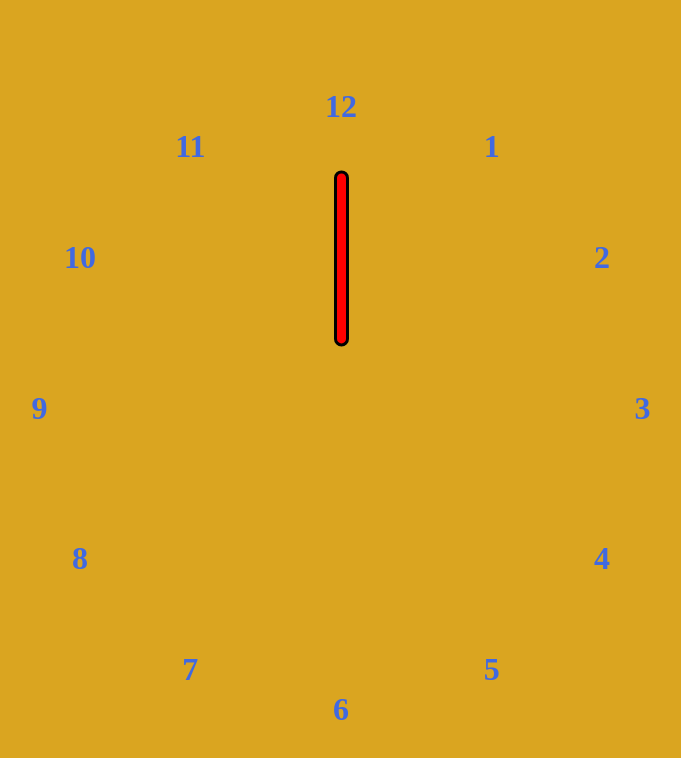
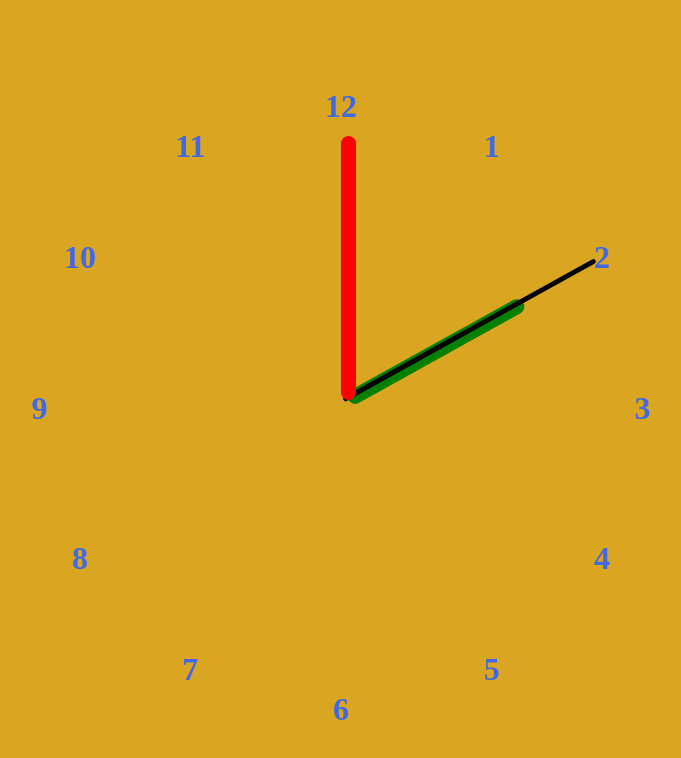
Before and after one commit to PhillipLam89/analog-clock, a plain HTML site: page index.html in a window 1280 px wide. Shown: the whole page, without its empty margins (299-980 px from the left). Drawn offline with Linux system fonts and the light colour scheme.

Commit message:
set up hr, min , seconds hands and refactored some JS

```diff
--- a/index.html
+++ b/index.html
@@ -23,9 +23,11 @@
         <span>10</span>
         <span>11</span>
         <span>12</span>
-        <section></section>
+
       </div>
-
+      <section class="hour-hand"></section>
+      <section class="minute-hand"></section>
+      <section class="seconds-hand"></section>
   </main>
 
 
--- a/main.js
+++ b/main.js
@@ -1,15 +1,6 @@
 
+const clockNumbers = document.querySelectorAll('span')
 
-
-document.querySelector('span:nth-child(1)').textContent = ''
-document.querySelector('span:nth-child(2)').textContent = ''
-document.querySelector('span:nth-child(3)').textContent = ''
-document.querySelector('span:nth-child(4)').textContent = ''
-document.querySelector('span:nth-child(5)').textContent = ''
-document.querySelector('span:nth-child(6)').textContent = ''
-document.querySelector('span:nth-child(7)').textContent = ''
-document.querySelector('span:nth-child(8)').textContent = ''
-document.querySelector('span:nth-child(9)').textContent = ''
-document.querySelector('span:nth-child(10)').textContent = ''
-document.querySelector('span:nth-child(11)').textContent = ''
-document.querySelector('span:nth-child(12)').textContent = ''
+for (let val of clockNumbers) {
+  val.textContent = ''
+}
--- a/styles.css
+++ b/styles.css
@@ -33,15 +33,41 @@ span {
 
 }
 
-section {
+.hour-hand {
+  position: absolute;
+  bottom: 50%;
+  left: 50%;
+  top: 17%;
   width: 15px;
-  height: 22%;
+  /* height: 150px; */
   background-color: red;
-  border: 3px solid black;
-  transform: translateY(-85%);
   border-radius: 10px;
+  transform-origin: bottom;
+  z-index: 1;
+}
+.minute-hand {
+  position: absolute;
+  top: 25%;
+  bottom: 50%;
+  left: 50%;
+  width: 15px;
+  transform-origin: bottom;
+  background-color: green;
+  border-radius: 10px;
+  transform: rotate(61deg);
+}
+.seconds-hand {
+  position: absolute;
+  top: 14%;
+  bottom: 50%;
+  left: 50%;
+  width: 5px;
+  transform-origin: bottom;
+  background-color: black;
+  border-radius: 10px;
+  transform: rotate(61deg);
+}
 
-}
 span {
   font-size: 2rem;
 }
```
